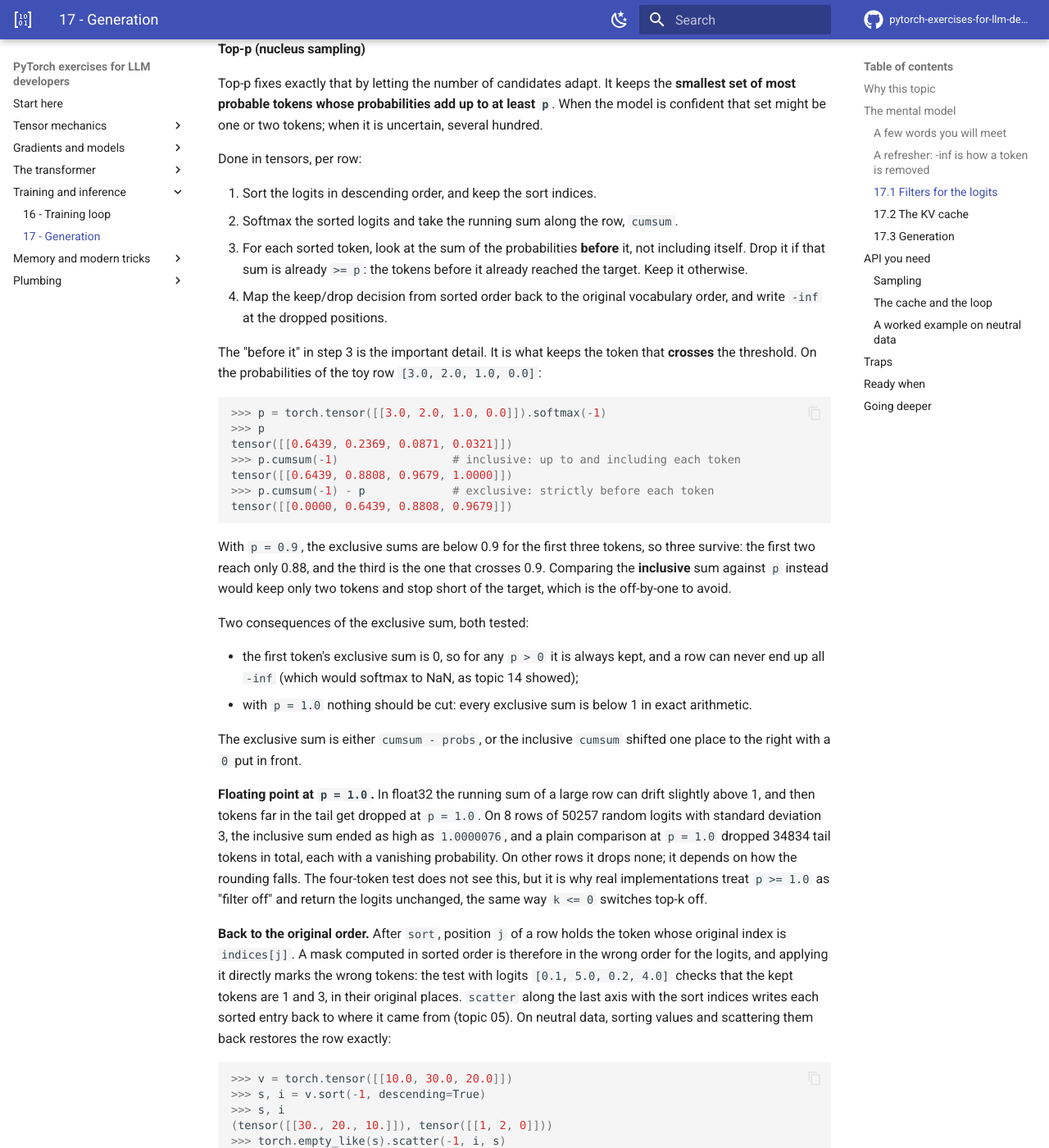
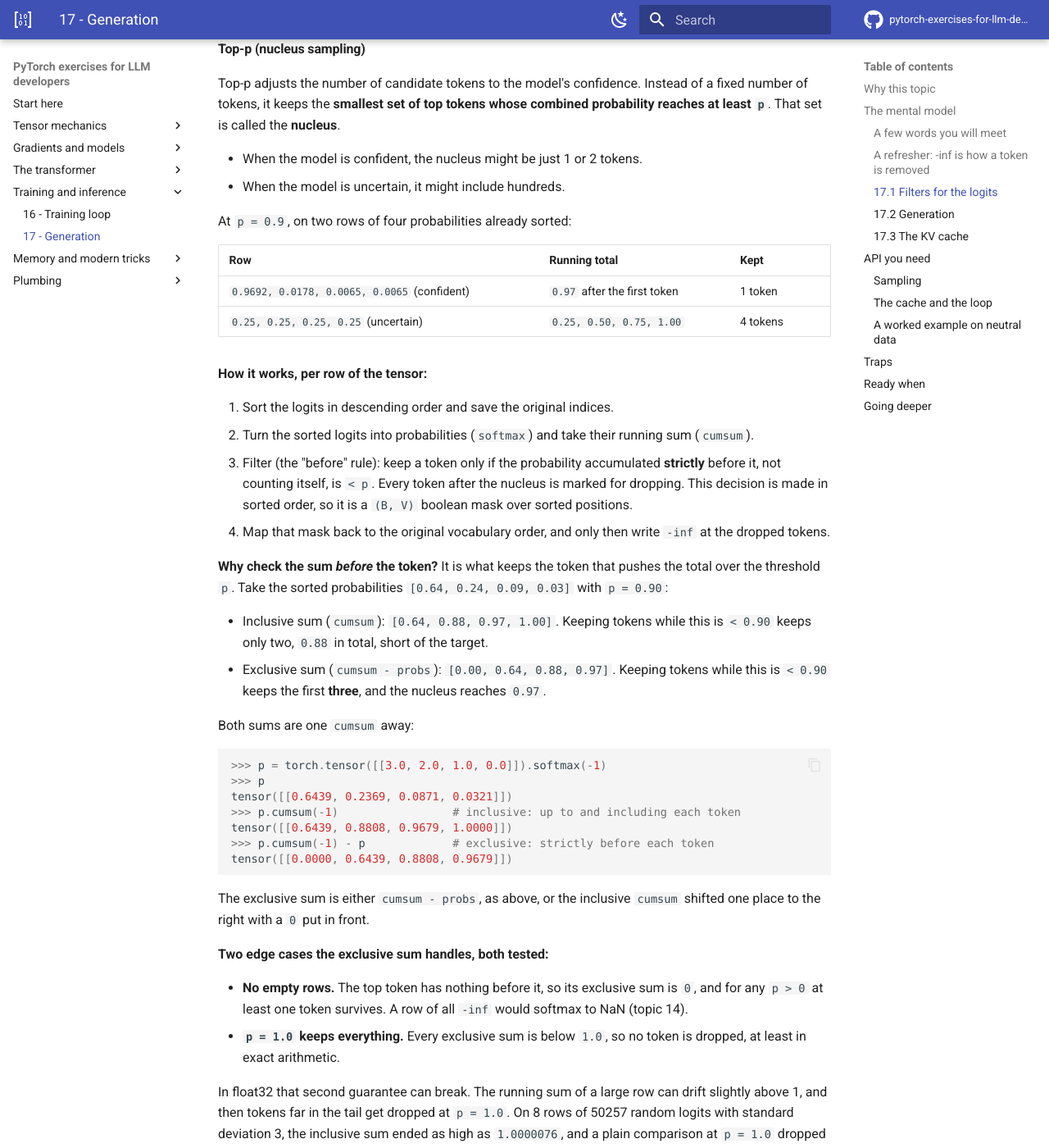
Before and after one commit to Almaz-KG/pytorch-exercises-for-llm-developers, an MkDocs documentation site: the page built from theory/17_sampling_and_kv_cache.md, in a window 1280 px wide and 1400 px high, scrolled down 3715 px. Shown: the whole window at 82% size. Built offline with MkDocs 1.6.1 and Material for MkDocs 9.7.7, drawn with Linux system fonts in a browser that asks for light colours; nearby versions of some CDN libraries; library files that are not in the unit come from our copies; comment, search, counter and statistics services are not loaded; some of the changed text lies outside the part shown.

Commit message:
chore: drill 17 improvement

````diff
--- a/theory/17_sampling_and_kv_cache.md
+++ b/theory/17_sampling_and_kv_cache.md
@@ -138,22 +138,39 @@ When the model is sure, two tokens deserve consideration and `k = 50` lets in 48
 
 #### Top-p (nucleus sampling)
 
-Top-p fixes exactly that by letting the number of candidates adapt.
-It keeps the **smallest set of most probable tokens whose probabilities add up to at least `p`**.
-When the model is confident that set might be one or two tokens; when it is uncertain, several hundred.
+Top-p adjusts the number of candidate tokens to the model's confidence.
+Instead of a fixed number of tokens, it keeps the **smallest set of top tokens whose combined probability reaches at least `p`**.
+That set is called the **nucleus**.
 
-Done in tensors, per row:
+- When the model is confident, the nucleus might be just 1 or 2 tokens.
+- When the model is uncertain, it might include hundreds.
 
-1. Sort the logits in descending order, and keep the sort indices.
-2. Softmax the sorted logits and take the running sum along the row, `cumsum`.
-3. For each sorted token, look at the sum of the probabilities **before** it, not including itself.
-   Drop it if that sum is already `>= p`: the tokens before it already reached the target.
-   Keep it otherwise.
-4. Map the keep/drop decision from sorted order back to the original vocabulary order, and write `-inf` at the dropped positions.
+At `p = 0.9`, on two rows of four probabilities already sorted:
 
-The "before it" in step 3 is the important detail.
-It is what keeps the token that **crosses** the threshold.
-On the probabilities of the toy row `[3.0, 2.0, 1.0, 0.0]`:
+| Row | Running total | Kept |
+| --- | --- | --- |
+| `0.9692, 0.0178, 0.0065, 0.0065` (confident) | `0.97` after the first token | 1 token |
+| `0.25, 0.25, 0.25, 0.25` (uncertain) | `0.25, 0.50, 0.75, 1.00` | 4 tokens |
+
+**How it works, per row of the tensor:**
+
+1. Sort the logits in descending order and save the original indices.
+2. Turn the sorted logits into probabilities (`softmax`) and take their running sum (`cumsum`).
+3. Filter (the "before" rule): keep a token only if the probability accumulated **strictly** before it, not counting itself, is `< p`.
+   Every token after the nucleus is marked for dropping.
+   This decision is made in sorted order, so it is a `(B, V)` boolean mask over sorted positions.
+4. Map that mask back to the original vocabulary order, and only then write `-inf` at the dropped tokens.
+
+**Why check the sum *before* the token?**
+It is what keeps the token that pushes the total over the threshold `p`.
+Take the sorted probabilities `[0.64, 0.24, 0.09, 0.03]` with `p = 0.90`:
+
+- Inclusive sum (`cumsum`): `[0.64, 0.88, 0.97, 1.00]`.
+  Keeping tokens while this is `< 0.90` keeps only two, `0.88` in total, short of the target.
+- Exclusive sum (`cumsum - probs`): `[0.00, 0.64, 0.88, 0.97]`.
+  Keeping tokens while this is `< 0.90` keeps the first **three**, and the nucleus reaches `0.97`.
+
+Both sums are one `cumsum` away:
 
 ```python
 >>> p = torch.tensor([[3.0, 2.0, 1.0, 0.0]]).softmax(-1)
@@ -165,26 +182,26 @@ tensor([[0.6439, 0.8808, 0.9679, 1.0000]])
 tensor([[0.0000, 0.6439, 0.8808, 0.9679]])
 ```
 
-With `p = 0.9`, the exclusive sums are below 0.9 for the first three tokens, so three survive: the first two reach only 0.88, and the third is the one that crosses 0.9.
-Comparing the **inclusive** sum against `p` instead would keep only two tokens and stop short of the target, which is the off-by-one to avoid.
+The exclusive sum is either `cumsum - probs`, as above, or the inclusive `cumsum` shifted one place to the right with a `0` put in front.
 
-Two consequences of the exclusive sum, both tested:
+**Two edge cases the exclusive sum handles, both tested:**
 
-- the first token's exclusive sum is 0, so for any `p > 0` it is always kept, and a row can never end up all `-inf` (which would softmax to NaN, as topic 14 showed);
-- with `p = 1.0` nothing should be cut: every exclusive sum is below 1 in exact arithmetic.
+- **No empty rows.**
+  The top token has nothing before it, so its exclusive sum is `0`, and for any `p > 0` at least one token survives.
+  A row of all `-inf` would softmax to NaN (topic 14).
+- **`p = 1.0` keeps everything.**
+  Every exclusive sum is below `1.0`, so no token is dropped, at least in exact arithmetic.
 
-The exclusive sum is either `cumsum - probs`, or the inclusive `cumsum` shifted one place to the right with a `0` put in front.
-
-**Floating point at `p = 1.0`.**
-In float32 the running sum of a large row can drift slightly above 1, and then tokens far in the tail get dropped at `p = 1.0`.
+In float32 that second guarantee can break.
+The running sum of a large row can drift slightly above 1, and then tokens far in the tail get dropped at `p = 1.0`.
 On 8 rows of 50257 random logits with standard deviation 3, the inclusive sum ended as high as `1.0000076`, and a plain comparison at `p = 1.0` dropped 34834 tail tokens in total, each with a vanishing probability.
 On other rows it drops none; it depends on how the rounding falls.
 The four-token test does not see this, but it is why real implementations treat `p >= 1.0` as "filter off" and return the logits unchanged, the same way `k <= 0` switches top-k off.
 
-**Back to the original order.**
-After `sort`, position `j` of a row holds the token whose original index is `indices[j]`.
-A mask computed in sorted order is therefore in the wrong order for the logits, and applying it directly marks the wrong tokens: the test with logits `[0.1, 5.0, 0.2, 4.0]` checks that the kept tokens are 1 and 3, in their original places.
-`scatter` along the last axis with the sort indices writes each sorted entry back to where it came from (topic 05).
+**Restoring the original order (step 4).**
+This is the step that is easy to skip by accident, and the test with logits `[0.1, 5.0, 0.2, 4.0]` exists to catch it: the kept tokens must be 1 and 3, in their original places.
+After `sort`, position `j` holds the token whose original index is `indices[j]`.
+`scatter` along the last axis with those indices writes each sorted entry back to where it came from (topic 05).
 On neutral data, sorting values and scattering them back restores the row exactly:
 
 ```python
@@ -196,7 +213,19 @@ On neutral data, sorting values and scattering them back restores the row exactl
 tensor([[10., 30., 20.]])
 ```
 
-A boolean tensor scatters the same way.
+A boolean mask scatters the same way.
+Here a mask that flags the two **last sorted positions** comes back as a mask on the two smallest **original** entries, wherever they sit:
+
+```python
+>>> x = torch.tensor([[0.0, 3.0, 1.0, 2.0]])
+>>> _, i = x.sort(-1, descending=True)
+>>> i
+tensor([[1, 3, 2, 0]])
+>>> flagged = torch.tensor([[False, False, True, True]])    # in sorted order
+>>> torch.zeros_like(flagged).scatter(-1, i, flagged)        # in original order
+tensor([[ True, False,  True, False]])
+```
+
 The other route is `gather` with the inverse permutation, `i.argsort(-1)`, which gives the same result.
 
 #### Repetition penalty
@@ -274,10 +303,50 @@ At temperature 0 the result is the argmax of each row, and the test checks the v
 `argmax(-1)` returns exactly that: a `(B,)` int64 tensor.
 The defaults `top_k=0` and `top_p=1.0` mean both filters are off.
 
-### 17.2 The KV cache
+### 17.2 Generation
+
+`greedy_generate(step_fn, prompt, max_new_tokens)` is the naive loop, without a cache.
+`step_fn` stands for the model: given ids of shape `(B, T)`, it returns logits `(B, T, V)` for every position.
+The prompt is `(B, T_prompt)` int64, and the result is the prompt with `max_new_tokens` generated tokens after it, `(B, T_prompt + max_new_tokens)`.
+
+Each step does the same four things, with these shapes:
+
+| What | Shape |
+| --- | --- |
+| the current ids | `(B, T)` |
+| the model's logits for them | `(B, T, V)` |
+| the logits at the last position only | `(B, V)` |
+| the greedy pick for each row | `(B,)` int64 |
+| that pick as a column, ready to append | `(B, 1)` |
+| the ids with it appended along time | `(B, T + 1)` |
+
+Notes on each line:
+
+- `step_fn` gets the **whole** current sequence every time, prompt plus everything generated so far; that is what makes this version slow and obviously correct.
+- the last position is `logits[:, -1]`, which indexes the time axis; `logits[-1]` would take the last **sequence** in the batch.
+- the pick is an `argmax` over the vocabulary axis, the last one.
+- `argmax` drops the axis it reduces, so the `(B,)` result needs a size-1 axis put back, `[:, None]` or `unsqueeze(-1)`, before it lines up with `(B, T)` for `torch.cat(..., dim=1)`.
+
+A Python `for` loop over the generation steps is fine and unavoidable: each step needs the token the previous step produced.
+The ban on Python loops is about looping over the **elements** of a tensor, not over time steps.
+
+The test's `step_fn` is a stand-in that always predicts "previous token + 1, modulo 10", so from the prompt `[0, 1]` three steps must give `[0, 1, 2, 3, 4]`.
+It only predicts that correctly when it reads the logits at the **last** position.
+
+**Real generation loops add three things** the exercise leaves out:
+
+- they run under `torch.no_grad()` or `torch.inference_mode()`, because generation never calls `backward`, and otherwise autograd keeps the graph of every step alive;
+- they replace `argmax` with the sampling pipeline of 17.1 whenever the temperature is above 0;
+- they stop early once every sequence in the batch has produced EOS, and mask whatever a finished sequence generates afterwards, which is the "everything after the first EOS" `cumsum` trick from topic 05.
+
+**And they use a cache.**
+Rerunning the whole prefix on every step, the first note above, is what makes this version slow, and removing that cost is the subject of 17.3.
+With a cache, the loop changes shape: one prefill call on the whole prompt, then each step feeds only the newest token, `(B, 1)`, and the cache supplies the rest.
+
+### 17.3 The KV cache
 
 **The problem.**
-Generating with the naive loop from 17.3, step `t` runs the model over the whole prefix of `t` tokens, and only the last position's logits are used.
+Generating with the naive loop from 17.2, step `t` runs the model over the whole prefix of `t` tokens, and only the last position's logits are used.
 Attention over `t` tokens costs on the order of $t^2$ per layer, so a whole generation of `T` tokens costs on the order of $T^3$.
 Almost all of it is recomputation.
 Because attention is causal (topic 14), position `i` never looks at anything after it, so its keys and values, and indeed its whole column of activations, are the same on every step after it first appeared.
@@ -401,44 +470,6 @@ The formula is linear in batch and in sequence length, and that is what limits a
 The weights are loaded once and shared by every request, but the cache is per request and grows with every token, so the number of users a GPU can serve at once is the number of caches that fit beside the weights.
 vLLM's paged attention raised that number several times over on the same hardware by allocating the cache in fixed-size pages, like virtual memory, instead of reserving one contiguous block for each sequence's maximum length.
 
-### 17.3 Generation
-
-`greedy_generate(step_fn, prompt, max_new_tokens)` is the naive loop, without a cache.
-`step_fn` stands for the model: given ids of shape `(B, T)`, it returns logits `(B, T, V)` for every position.
-The prompt is `(B, T_prompt)` int64, and the result is the prompt with `max_new_tokens` generated tokens after it, `(B, T_prompt + max_new_tokens)`.
-
-Each step does the same four things, with these shapes:
-
-| What | Shape |
-| --- | --- |
-| the current ids | `(B, T)` |
-| the model's logits for them | `(B, T, V)` |
-| the logits at the last position only | `(B, V)` |
-| the greedy pick for each row | `(B,)` int64 |
-| that pick as a column, ready to append | `(B, 1)` |
-| the ids with it appended along time | `(B, T + 1)` |
-
-Notes on each line:
-
-- `step_fn` gets the **whole** current sequence every time, prompt plus everything generated so far; that is what makes this version slow and obviously correct.
-- the last position is `logits[:, -1]`, which indexes the time axis; `logits[-1]` would take the last **sequence** in the batch.
-- the pick is an `argmax` over the vocabulary axis, the last one.
-- `argmax` drops the axis it reduces, so the `(B,)` result needs a size-1 axis put back, `[:, None]` or `unsqueeze(-1)`, before it lines up with `(B, T)` for `torch.cat(..., dim=1)`.
-
-A Python `for` loop over the generation steps is fine and unavoidable: each step needs the token the previous step produced.
-The ban on Python loops is about looping over the **elements** of a tensor, not over time steps.
-
-The test's `step_fn` is a stand-in that always predicts "previous token + 1, modulo 10", so from the prompt `[0, 1]` three steps must give `[0, 1, 2, 3, 4]`.
-It only predicts that correctly when it reads the logits at the **last** position.
-
-**Real generation loops add three things** the exercise leaves out:
-
-- they run under `torch.no_grad()` or `torch.inference_mode()`, because generation never calls `backward`, and otherwise autograd keeps the graph of every step alive;
-- they replace `argmax` with the sampling pipeline of 17.1 whenever the temperature is above 0;
-- they stop early once every sequence in the batch has produced EOS, and mask whatever a finished sequence generates afterwards, which is the "everything after the first EOS" `cumsum` trick from topic 05.
-
-With a cache, the loop changes shape: one prefill call on the whole prompt, then each step feeds only the newest token, `(B, 1)`, and the cache supplies the rest.
-
 ## API you need
 
 ### Sampling
@@ -535,12 +566,12 @@ Without looking anything up you can:
 - [ ] implement top-p including the sort, the exclusive cumsum, and the mapping back to vocabulary order
 - [ ] say why the repetition penalty has two branches, and what happens to a repeated id
 - [ ] draw samples with `multinomial` and a generator, with the right shape and dtype
+- [ ] write the naive greedy generation loop with the right shapes at every step
 - [ ] explain what the KV cache stores, what it does not, and the cost it removes
 - [ ] write a cache that starts empty, appends along time and reports its length
 - [ ] say which mask each attention call needs: no cache, prefill, one-token decode, a chunk into a non-empty cache
 - [ ] say why `is_causal=True` is wrong once `T != S`
 - [ ] write the KV cache memory formula and compute it for a real model, with and without GQA
-- [ ] write the naive greedy generation loop with the right shapes at every step
 
 ## Going deeper
 
````
Also changed, not shown: 2 other files.
